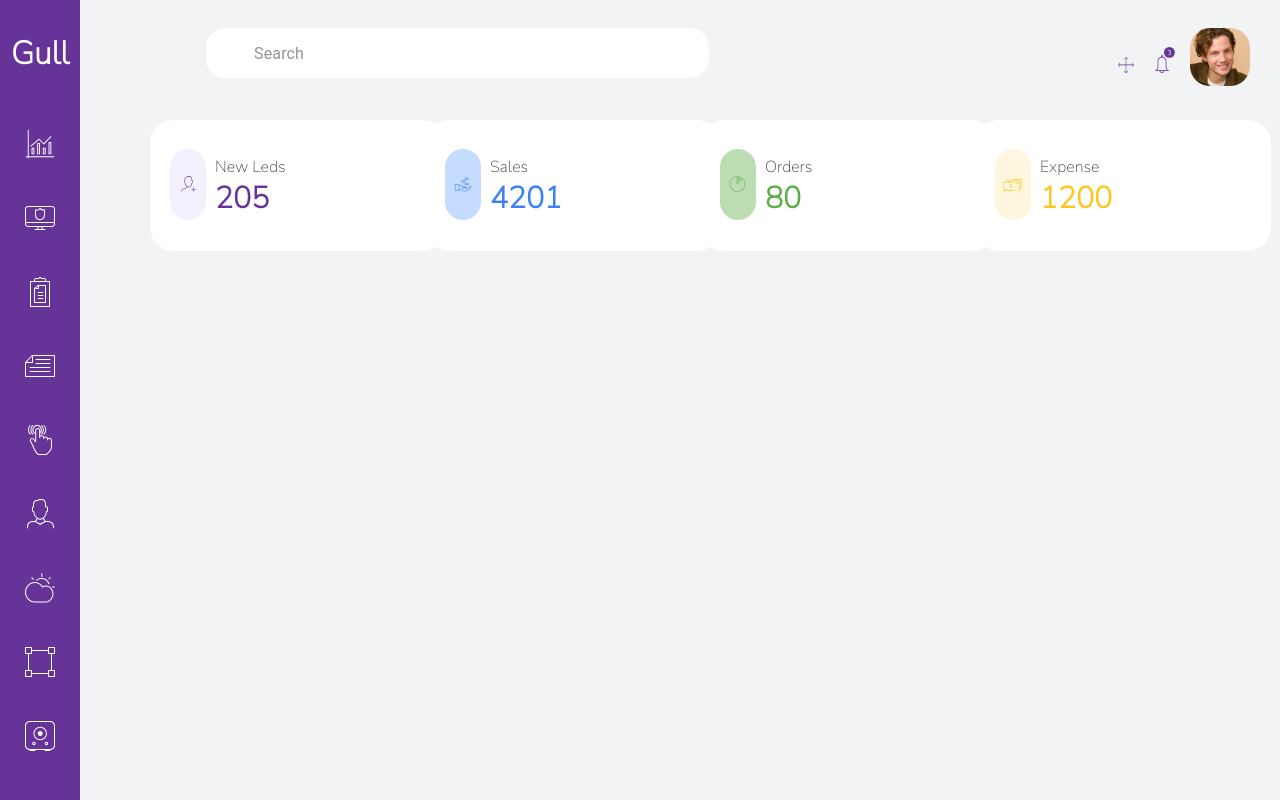
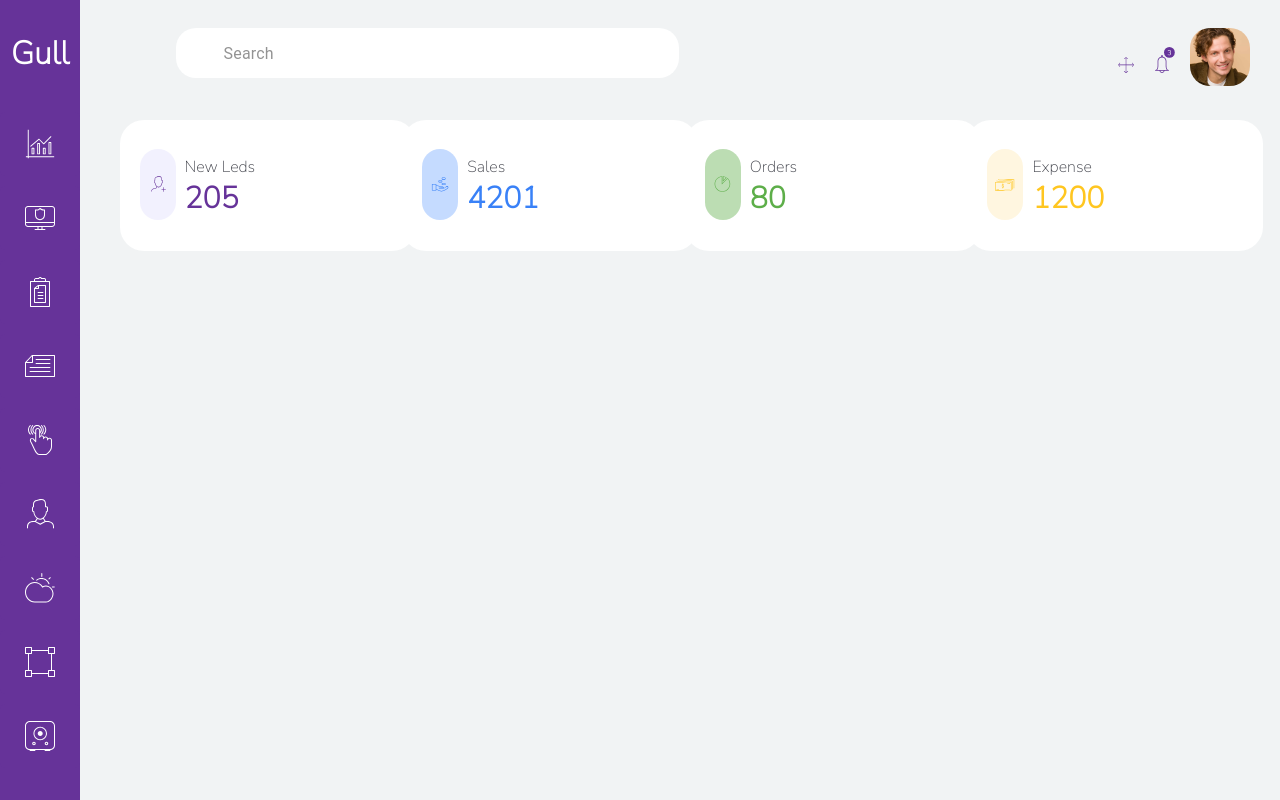
Before and after one commit to rahmanrafi32/UI-Lib-Test-Project, a Next.js app: page /dashboard in a window 1280 px wide. Built offline with nearby package versions, Linux system fonts and the light colour scheme; some icons are missing.

Commit message:
width problem solved

```diff
--- a/src/components/Layout/Layout.js
+++ b/src/components/Layout/Layout.js
@@ -4,7 +4,7 @@ import Navbar from "../Navbar/Navbar";
 import SideMenu from "../SideMenu/SideMenu";
 
 const MainDiv = styled("div")({
-  paddingLeft: 120,
+  paddingLeft: '7vw',
   background: "#F1F3F4",
   height: "100vh",
 });
--- a/src/components/Navbar/Navbar.js
+++ b/src/components/Navbar/Navbar.js
@@ -10,7 +10,7 @@ import NotificationIcon from "../../assets/icons/notification.svg";
 import userAvatar from "../../assets/images/avatar.png";
 
 const Nav = styled("div")({
-  height: 120,
+  height: '15vh',
   padding: "0 30px",
   display: "flex",
   alignItems: "center",
```
